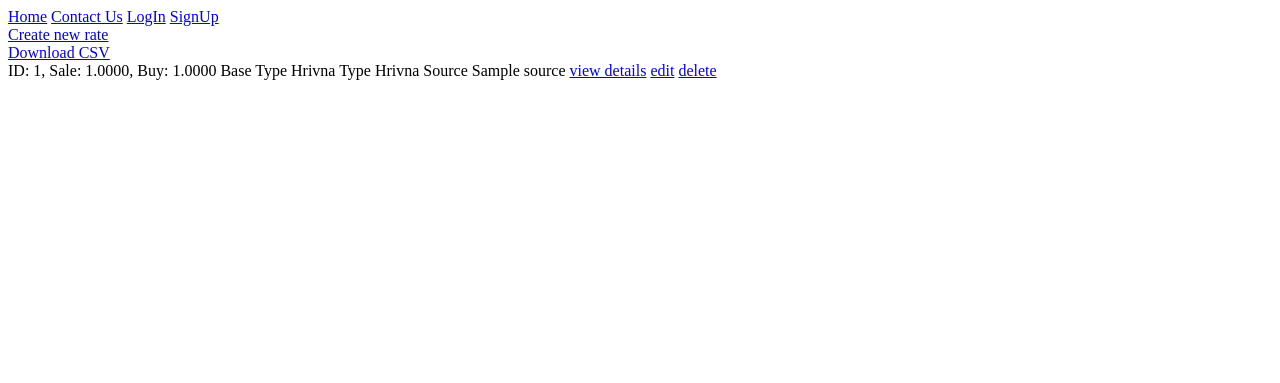
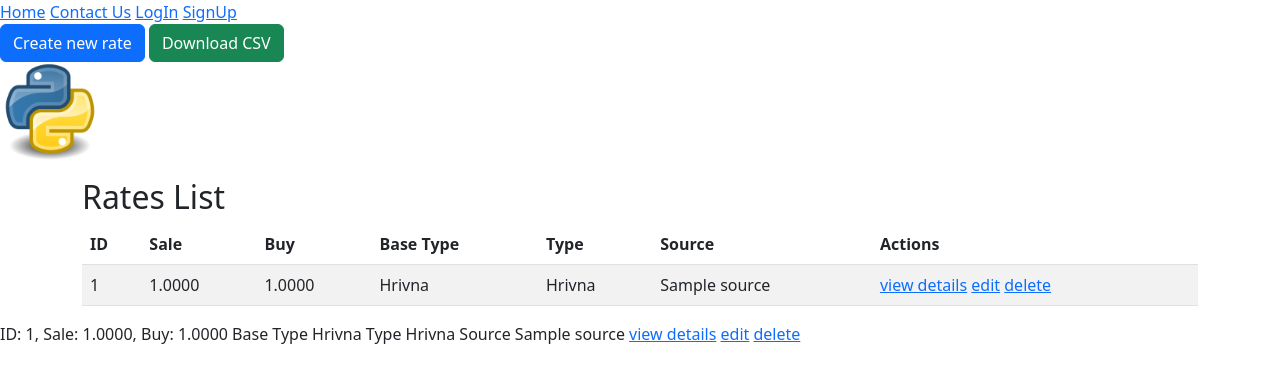
Before and after one commit to DmytroKaminskiy/currency_8, a Django app: page /currency/rate/list/ in a window 1280 px wide. Shown: the top 383 px of the page. Run offline with Django 4.2, Linux system fonts and the light colour scheme; tables that the repository leaves empty hold one stand-in row (values such as "Sample post").

Commit message:
lesson18

```diff
--- a/app/accounts/models.py
+++ b/app/accounts/models.py
@@ -1,5 +1,9 @@
 from django.contrib.auth.models import AbstractUser
 from django.db import models
+
+
+def user_avatar(instance, filename):
+    return 'avatar/{0}/{1}'.format(instance.id, filename)
 
 
 class User(AbstractUser):
@@ -8,6 +12,7 @@ class User(AbstractUser):
 
     # email = models.EmailField(_("email address"), blank=True)
     email = models.EmailField('email address', unique=True)
+    avatar = models.FileField(upload_to=user_avatar)
 
 
 '''
--- a/app/currency/templates/currency/base.html
+++ b/app/currency/templates/currency/base.html
@@ -3,6 +3,9 @@
 <head>
     <meta charset="UTF-8">
     <title>{% block title %}{% endblock title %}</title>
+
+    <link href="https://cdn.jsdelivr.net/npm/bootstrap@5.2.0/dist/css/bootstrap.min.css" rel="stylesheet"
+          integrity="sha384-gH2yIJqKdNHPEq0n4Mqa/HGKIhSkIHeL5AyhkYV8i59U5AR6csBvApHHNl/vI1Bx" crossorigin="anonymous">
 </head>
 <body>
 
@@ -11,5 +14,7 @@
 {% block main_content %}
 {% endblock main_content %}
 
+<script src="https://cdn.jsdelivr.net/npm/bootstrap@5.2.0/dist/js/bootstrap.bundle.min.js"
+        integrity="sha384-A3rJD856KowSb7dwlZdYEkO39Gagi7vIsF0jrRAoQmDKKtQBHUuLZ9AsSv4jD4Xa" crossorigin="anonymous"></script>
 </body>
 </html>
--- a/app/currency/templates/currency/my_profile.html
+++ b/app/currency/templates/currency/my_profile.html
@@ -5,7 +5,11 @@
 {% block main_content %}
     My Profile
 
-    <form method="post">
+    {% if request.user.avatar %}
+        <img src="{{ request.user.avatar.url }}" height="100" width="100">
+    {% endif %}
+
+    <form method="post" enctype="multipart/form-data">
         {% csrf_token %}
         {{ form.as_p }}
         <button type="reset">Reset</button>
--- a/app/currency/templates/currency/rate_list.html
+++ b/app/currency/templates/currency/rate_list.html
@@ -1,10 +1,54 @@
 {% extends 'currency/base.html' %}
+
+{% load static %}
 
 {% block title %}RATE LIST{% endblock title %}
 
 {% block main_content %}
-    <div><a href="{% url 'currency:rate_create' %}">Create new rate</a></div>
-    <div><a href="{% url 'currency:rate_download' %}">Download CSV</a></div>
+    <div>
+        <a class="btn btn-primary"
+           role="button"
+           href="{% url 'currency:rate_create' %}">Create new rate</a>
+        <a href="{% url 'currency:rate_download' %}" class="btn btn-success"
+           role="button">Download CSV</a>
+    </div>
+    <div>
+    <img src="{% static "img/Python.svg.png" %}" height="100" width="100">
+    </div>
+
+    <div class="container mt-3">
+        <h2>Rates List</h2>
+        <table class="table table-striped">
+            <thead>
+            <tr>
+                <th>ID</th>
+                <th>Sale</th>
+                <th>Buy</th>
+                <th>Base Type</th>
+                <th>Type</th>
+                <th>Source</th>
+                <th>Actions</th>
+            </tr>
+            </thead>
+            <tbody>
+            {% for rate in rate_list %}
+                <tr>
+                    <td>{{ rate.id }}</td>
+                    <td>{{ rate.sale }}</td>
+                    <td>{{ rate.buy }}</td>
+                    <td>{{ rate.get_base_currency_type_display }}</td>
+                    <td>{{ rate.get_currency_type_display }}</td>
+                    <td>{{ rate.source.name }}</td>
+                    <td>
+                        <a href="{% url 'currency:rate_details' rate.id %}">view details</a>
+                        <a href="{% url 'currency:rate_update' pk=rate.id %}">edit</a>
+                        <a href="{% url 'currency:rate_delete' rate.id %}">delete</a>
+                    </td>
+                </tr>
+            {% endfor %}
+            </tbody>
+        </table>
+    </div>
 
     {% for rate in rate_list %}
         <div>
--- a/app/currency/views.py
+++ b/app/currency/views.py
@@ -159,6 +159,7 @@ class UserProfileView(LoginRequiredMixin, generic.UpdateView):
     fields = (
         'first_name',
         'last_name',
+        'avatar',
     )
 
     # def get_queryset(self):
--- a/app/settings/settings.py
+++ b/app/settings/settings.py
@@ -131,6 +131,12 @@ USE_TZ = True
 # https://docs.djangoproject.com/en/4.0/howto/static-files/
 
 STATIC_URL = 'static/'
+STATICFILES_DIRS = [
+    BASE_DIR / 'static',
+]
+
+MEDIA_URL = 'media/'
+MEDIA_ROOT = BASE_DIR / '..' / 'static_content' / 'media'
 
 # Default primary key field type
 # https://docs.djangoproject.com/en/4.0/ref/settings/#default-auto-field
--- a/app/settings/urls.py
+++ b/app/settings/urls.py
@@ -1,6 +1,7 @@
+from django.conf import settings
 from django.contrib import admin
 from django.urls import path, include
-from django.views.generic import TemplateView
+from django.conf.urls.static import static
 
 from currency import views
 
@@ -15,3 +16,6 @@ urlpatterns = [
     path('accounts/', include('accounts.urls')),
     path('__debug__/', include('debug_toolbar.urls')),
 ]
+
+urlpatterns.extend(static(settings.MEDIA_URL, document_root=settings.MEDIA_ROOT))
+# print(urlpatterns)
```
Also changed, not shown: app/currency/services.py (added, +12 -0 lines), app/currency/tasks.py (+3 -13 lines), examples/lazy2.py (added, +15 -0 lines), app/accounts/migrations/0002_user_avatar.py (added), app/accounts/migrations/0003_alter_user_avatar.py (added), app/static/img/Python.svg.png (added), 2 other files.
